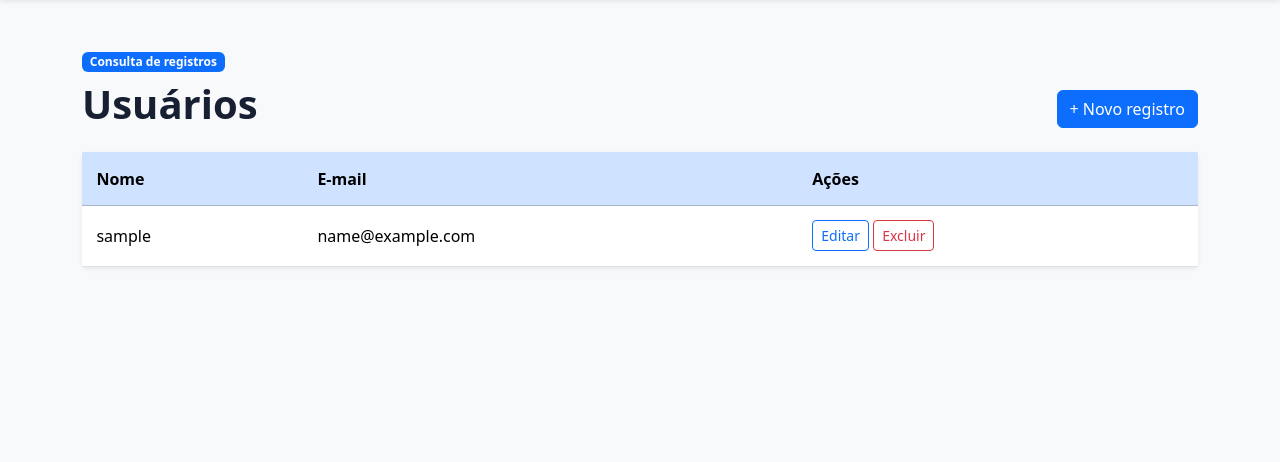
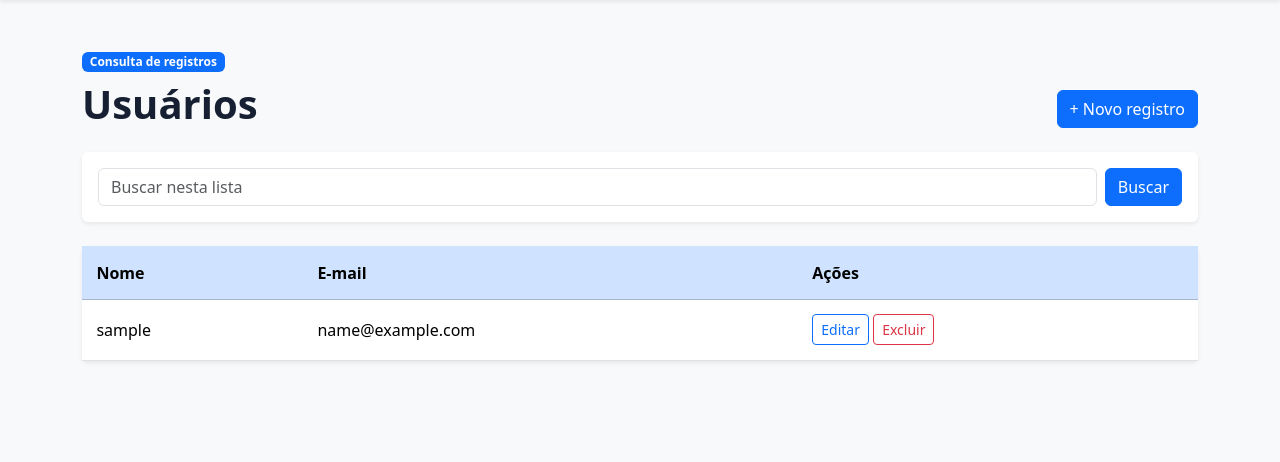
Before and after one commit to abnersimoes250-design/ecommerce-flask-abner, a Flask app: page /usuarios in a window 1280 px wide. Shown: the part 56-518 px from the top of the page. Run offline with Flask 3, Linux system fonts and the light colour scheme; the visitor is signed in with stand-in values (Sample User, id 1); data comes from the database, SQL or seed files in the repository.

Commit message:
Adicionar busca de registros para avaliacao final

```diff
--- a/app.py
+++ b/app.py
@@ -392,12 +392,23 @@ def listar(entidade):
     configuracao = obter_configuracao(entidade)
     if not configuracao:
         return "Entidade não encontrada", 404
+    busca = request.args.get("busca", "").strip()
     registros = [
         dict(linha)
         for linha in conectar_banco().execute(configuracao["lista_sql"]).fetchall()
     ]
+    if busca:
+        termo = busca.casefold()
+        registros = [
+            registro
+            for registro in registros
+            if any(
+                termo in str(registro.get(atributo, "")).casefold()
+                for _, atributo in configuracao["colunas"]
+            )
+        ]
     return render_template("lista.html", titulo=configuracao["titulo"], entidade=entidade,
-                           registros=registros, colunas=configuracao["colunas"])
+                           registros=registros, colunas=configuracao["colunas"], busca=busca)
 
 
 @app.route("/<entidade>/novo", methods=["GET", "POST"])
--- a/templates/lista.html
+++ b/templates/lista.html
@@ -7,6 +7,22 @@
     </div>
     <a class="btn btn-primary" href="{{ url_for('novo', entidade=entidade) }}">+ Novo registro</a>
 </section>
+
+<form method="get" class="card card-body border-0 shadow-sm mb-4" role="search">
+    <div class="row g-2 align-items-center">
+        <div class="col-12 col-md">
+            <label class="visually-hidden" for="campo-busca">Buscar</label>
+            <input class="form-control" id="campo-busca" name="busca" type="search"
+                   value="{{ busca }}" placeholder="Buscar nesta lista">
+        </div>
+        <div class="col-12 col-md-auto d-grid d-md-flex gap-2">
+            <button class="btn btn-primary" type="submit">Buscar</button>
+            {% if busca %}
+            <a class="btn btn-outline-secondary" href="{{ url_for('listar', entidade=entidade) }}">Limpar</a>
+            {% endif %}
+        </div>
+    </div>
+</form>
 
 {% if registros %}
 <div class="card border-0 shadow-sm mb-5">
@@ -32,8 +48,13 @@
 {% else %}
 <div class="card border-0 shadow-sm text-center py-5 mb-5">
     <div class="card-body">
+        {% if busca %}
+        <h2 class="h4">Nenhum resultado encontrado</h2>
+        <p class="text-secondary mb-0">Tente outro termo ou limpe a busca.</p>
+        {% else %}
         <h2 class="h4">Nenhum registro cadastrado</h2>
         <p class="text-secondary mb-0">Clique em “Novo registro” para começar.</p>
+        {% endif %}
     </div>
 </div>
 {% endif %}
```
